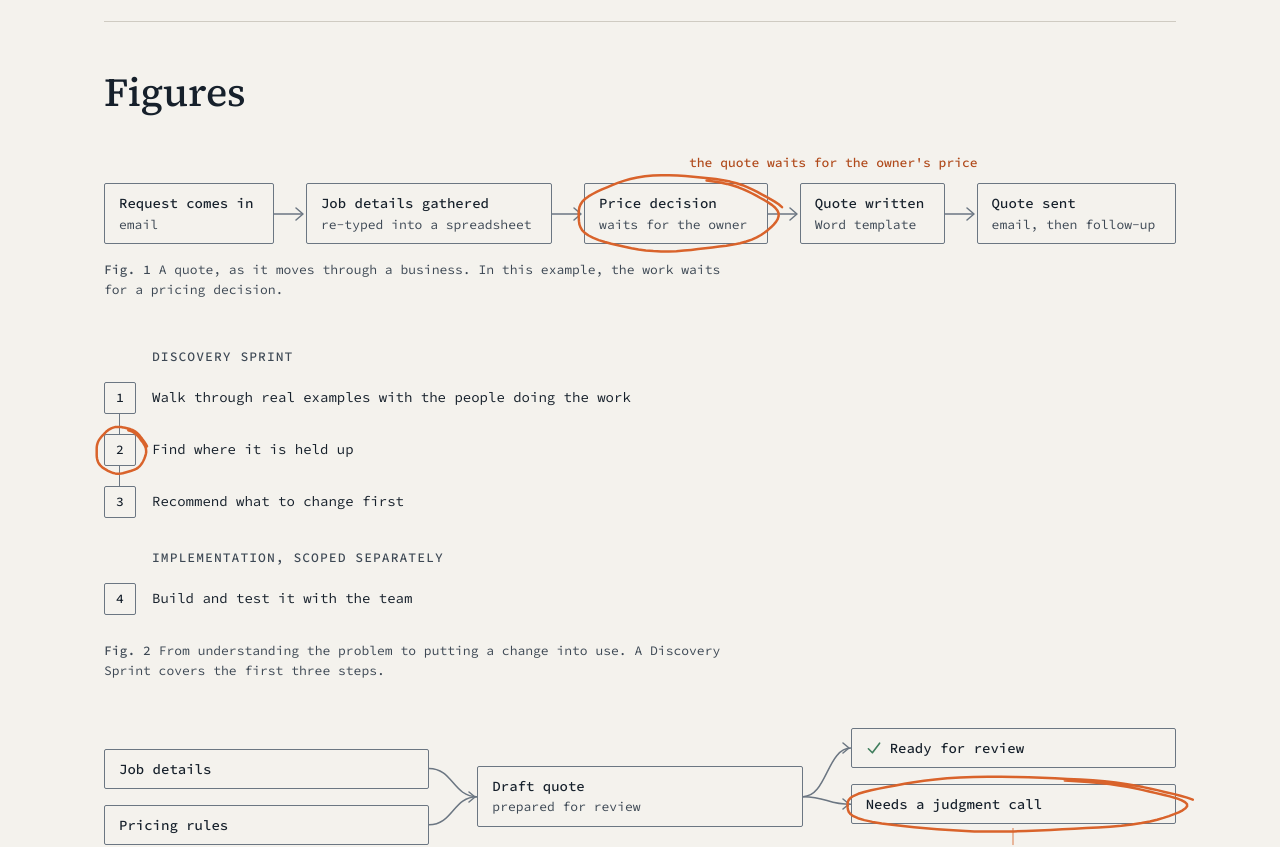
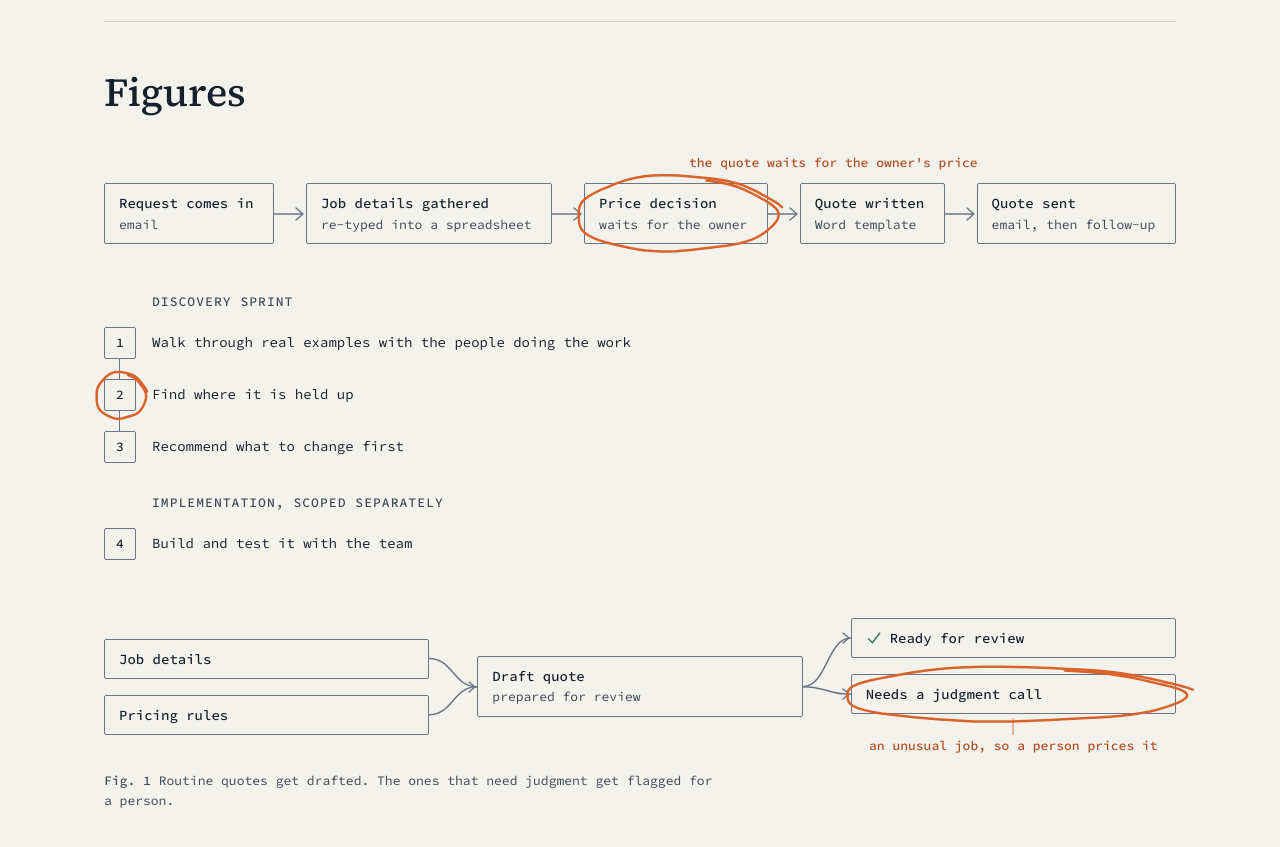
Before and after one commit to patrickmch/website, a React (Vite) app: page /style in a window 1280 px wide. Shown: the part 3200-4047 px from the top of the page. Built offline with nearby package versions, Linux system fonts and the light colour scheme.

Commit message:
Remove visible captions from the homepage diagrams

```diff
--- a/components/Figure.tsx
+++ b/components/Figure.tsx
@@ -8,6 +8,8 @@ import { PenTick } from './marks/PenTick';
 type FigureProps = {
   n: number;
   caption: string;
+  /** Omit the visible caption while keeping its text as the accessible name. */
+  showCaption?: boolean;
   description: string;
   className?: string;
   /** A short key under the drawing, for example what the small print and the pen circle mean. */
@@ -15,7 +17,7 @@ type FigureProps = {
   children: React.ReactNode;
 };
 
-export function Figure({ n, caption, description, className = '', legend, children }: FigureProps) {
+export function Figure({ n, caption, showCaption = true, description, className = '', legend, children }: FigureProps) {
   const ref = useDrawOnView<HTMLElement>();
   const id = useId();
   const captionId = `fig-caption-${id}`;
@@ -25,7 +27,8 @@ export function Figure({ n, caption, description, className = '', legend, childr
     <figure
       ref={ref}
       className={`figure ${className}`}
-      aria-labelledby={captionId}
+      aria-labelledby={showCaption ? captionId : undefined}
+      aria-label={showCaption ? undefined : caption}
       aria-describedby={descId}
     >
       <div className="figure__body">{children}</div>
@@ -33,9 +36,11 @@ export function Figure({ n, caption, description, className = '', legend, childr
       <p id={descId} className="visually-hidden">
         {description}
       </p>
-      <figcaption id={captionId} className="figure__caption">
-        <span className="figure__n">Fig. {n}</span> {caption}
-      </figcaption>
+      {showCaption && (
+        <figcaption id={captionId} className="figure__caption">
+          <span className="figure__n">Fig. {n}</span> {caption}
+        </figcaption>
+      )}
     </figure>
   );
 }
--- a/components/diagrams/QuoteFlow.tsx
+++ b/components/diagrams/QuoteFlow.tsx
@@ -5,6 +5,7 @@ export function QuoteFlow() {
   return (
     <Figure
       n={1}
+      showCaption={false}
       caption="A quote, as it moves through a business. In this example, the work waits for a pricing decision."
       description="Five steps in a row. A request comes in by email. Job details are gathered and re-typed into a spreadsheet. A price decision, which waits for the owner; in this example that step is circled with the note 'the quote waits for the owner's price'. The quote is written in a Word template. The quote is sent by email, then followed up."
     >
--- a/components/diagrams/SprintSteps.tsx
+++ b/components/diagrams/SprintSteps.tsx
@@ -18,6 +18,7 @@ export function SprintSteps() {
   return (
     <Figure
       n={2}
+      showCaption={false}
       caption="From understanding the problem to putting a change into use. A Discovery Sprint covers the first three steps."
       description="Four numbered steps in two groups. Under the label Discovery Sprint: walk through real examples with the people doing the work; find where it is held up (this step is circled); recommend what to change first. Under the label Implementation, scoped separately: build and test it with the team."
     >
```
Also changed, not shown: scripts/check-production.mjs (+7 -4 lines), 3 other files (tests, documents, lock files or other folders).
